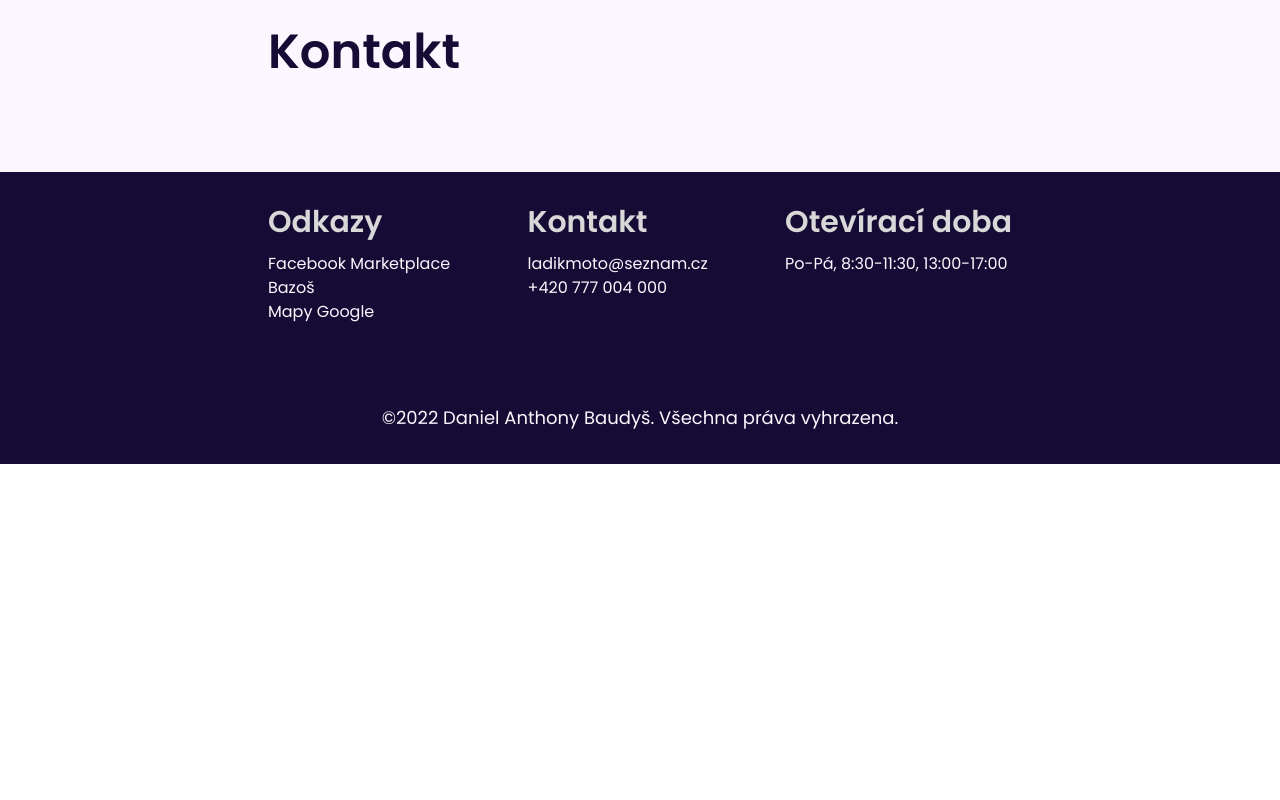
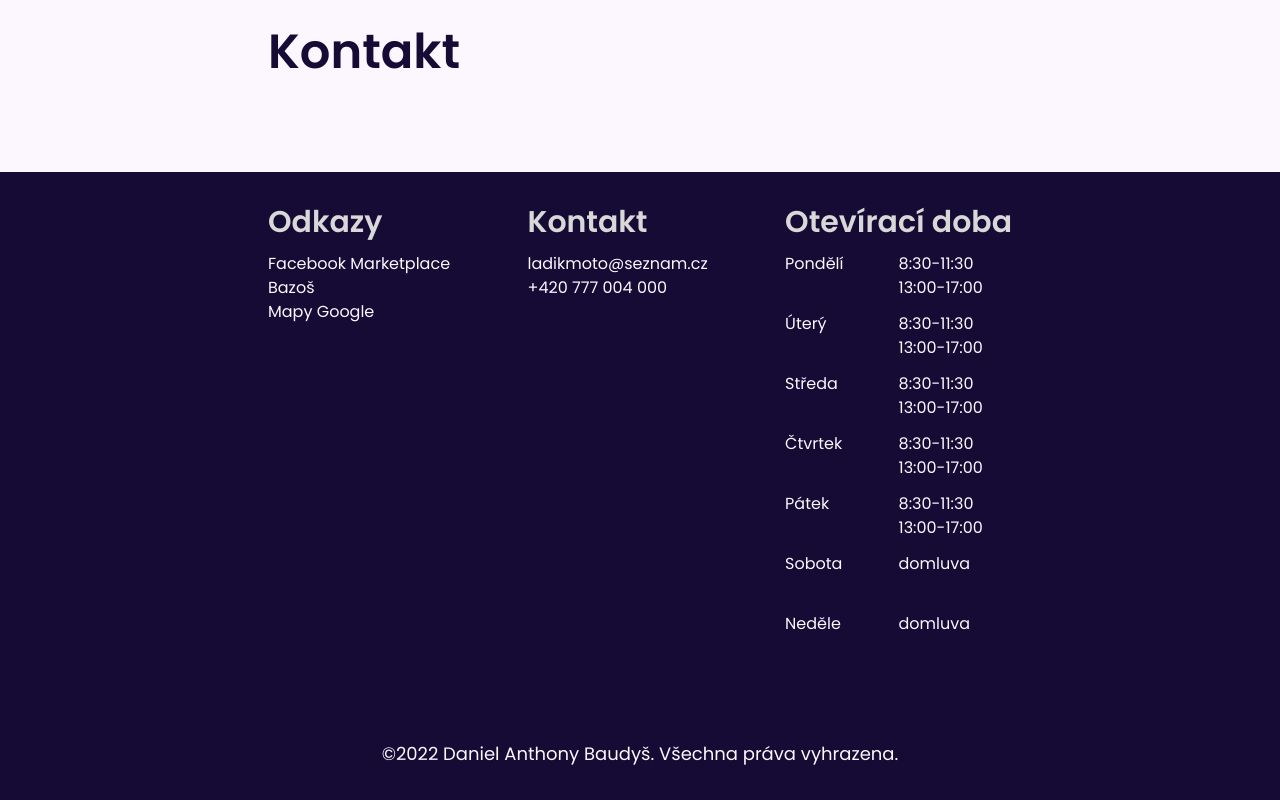
Before and after one commit to ton1czech/pneuservis-baudys, a React (Vite) app: page / in a window 1280 px wide. Shown: the part 3791-4591 px from the top of the page. Before the commit the page ends 4255 px from the top, so only its background shows below. Built offline with nearby package versions, Linux system fonts and the light colour scheme.

Commit message:
🎁 NEW: footer opening hours

```diff
--- a/src/components/Footer.jsx
+++ b/src/components/Footer.jsx
@@ -1,63 +1,90 @@
 import Container from './Container'
+
+const Link = ({ url, text }) => (
+  <li>
+    <a href={url} target='_blank' className='link font-normal'>
+      {text}
+    </a>
+  </li>
+)
+
+const Item = ({ text }) => (
+  <li>
+    <p className='text text-sm sm:text-base'>{text}</p>
+  </li>
+)
+
+const Heading = ({ text, first }) => (
+  <h1 className={`subheading pb-2 sm:pb-3 ${!first && 'mt-16 sm:mt-0'}`}>
+    {text}
+  </h1>
+)
+
+const OpeningHoursItem = ({ day, weekend, last }) => (
+  <li
+    className={`flex justify-center gap-6 sm:gap-0 text-left sm:grid sm:grid-cols-2 text text-sm sm:text-base ${
+      !last && 'pb-3'
+    }`}
+  >
+    <p>{day}</p>
+    {weekend ? (
+      <>
+        <p>domluva</p>
+        <p>
+          <br />
+          {''}
+        </p>
+      </>
+    ) : (
+      <div>
+        <p>8:30-11:30</p>
+        <p>13:00-17:00</p>
+      </div>
+    )}
+  </li>
+)
 
 export default function Footer() {
   return (
     <Container dark>
       <div className='py-6 sm:py-8 text-center'>
         <div className='flex flex-col sm:flex-row justify-between sm:text-left'>
-          <ul className=''>
-            <li>
-              <h1 className='subheading pb-2 sm:pb-3'>Odkazy</h1>
-            </li>
-            <li>
-              <a
-                href='https://www.facebook.com/marketplace/profile/100078154283635/?ref=share_attachment'
-                target='_blank'
-                className='link font-normal'
-              >
-                Facebook Marketplace
-              </a>
-            </li>
-            <li>
-              <a
-                href='https://www.bazos.cz/search.php?hledat=777004000&rubriky=www&hlokalita=&humkreis=25&cenaod=&cenado=&Submit=Hledat&kitx=ano'
-                target='_blank'
-                className='link font-normal'
-              >
-                Bazoš
-              </a>
-            </li>
-            <li>
-              <a
-                href='https://goo.gl/maps/zsaWsHR8UZAxUF7j6'
-                target='_blank'
-                className='link font-normal'
-              >
-                Mapy Google
-              </a>
-            </li>
-          </ul>
-          <ul className='pt-8 sm:pt-0'>
-            <li>
-              <h1 className='subheading pb-2 sm:pb-3'>Kontakt</h1>
-            </li>
-            <li>
-              <p className='text text-sm sm:text-base'>ladikmoto@seznam.cz</p>
-            </li>
-            <li>
-              <p className='text text-sm sm:text-base'>+420 777 004 000</p>
-            </li>
-          </ul>
-          <ul className='pt-8 sm:pt-0'>
-            <li>
-              <h1 className='subheading pb-2 sm:pb-3'>Otevírací doba</h1>
-            </li>
-            <li>
-              <p className='text text-sm sm:text-base'>
-                Po-Pá, 8:30-11:30, 13:00-17:00
-              </p>
-            </li>
-          </ul>
+          <div>
+            <Heading text='Odkazy' first />
+            <ul>
+              <Link
+                url='https://www.facebook.com/marketplace/profile/100078154283635/?ref=share_attachment'
+                text='Facebook Marketplace'
+              />
+              <Link
+                url='https://www.bazos.cz/search.php?hledat=777004000&rubriky=www&hlokalita=&humkreis=25&cenaod=&cenado=&Submit=Hledat&kitx=ano'
+                text='Bazoš'
+              />
+              <Link
+                url='https://goo.gl/maps/zsaWsHR8UZAxUF7j6'
+                text='Mapy Google'
+              />
+            </ul>
+          </div>
+          <div>
+            <Heading text='Kontakt' />
+            <ul>
+              <Item text='ladikmoto@seznam.cz' />
+              <Item text='+420 777 004 000' />
+            </ul>
+          </div>
+          <div>
+            <Heading text='Otevírací doba' />
+            <ul>
+              <OpeningHoursItem day='Pondělí' />
+              <OpeningHoursItem day='Úterý' />
+              <OpeningHoursItem day='Středa' />
+              <OpeningHoursItem day='Čtvrtek' />
+              <OpeningHoursItem day='Pátek' />
+              <OpeningHoursItem day='Sobota' weekend />
+              <OpeningHoursItem day='Neděle' weekend last />
+            </ul>
+          </div>
         </div>
         <p className='text mt-12 sm:mt-20'>
           &copy;{new Date().getFullYear()} Daniel Anthony Baudyš. Všechna práva
```
